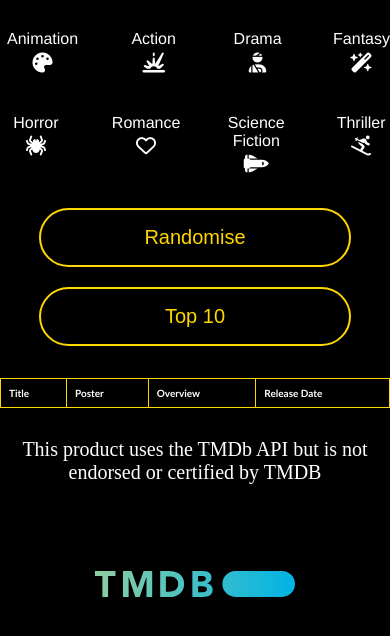
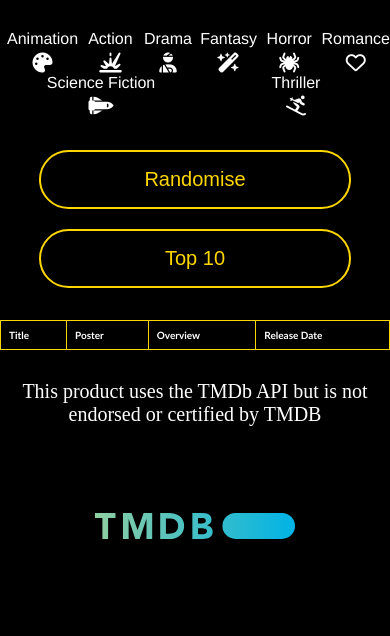
Before and after one commit to tgulu/Show-Time, a website: page index.html in a window 390 px wide. Shown: the part 72-708 px from the top of the page. Drawn offline with Linux system fonts and the light colour scheme; no server answers.

Commit message:
reduce gap between sort icons

```diff
--- a/stylesheet.css
+++ b/stylesheet.css
@@ -145,8 +145,7 @@ footer {
     justify-content: space-evenly; /* Distribute items evenly */
     width: 100%; /* Full width */
     border-bottom: none;
-    left: 400px;
-    gap: 40px;
+    gap: 25x;
   }
 
   .sort-bar div {
```
